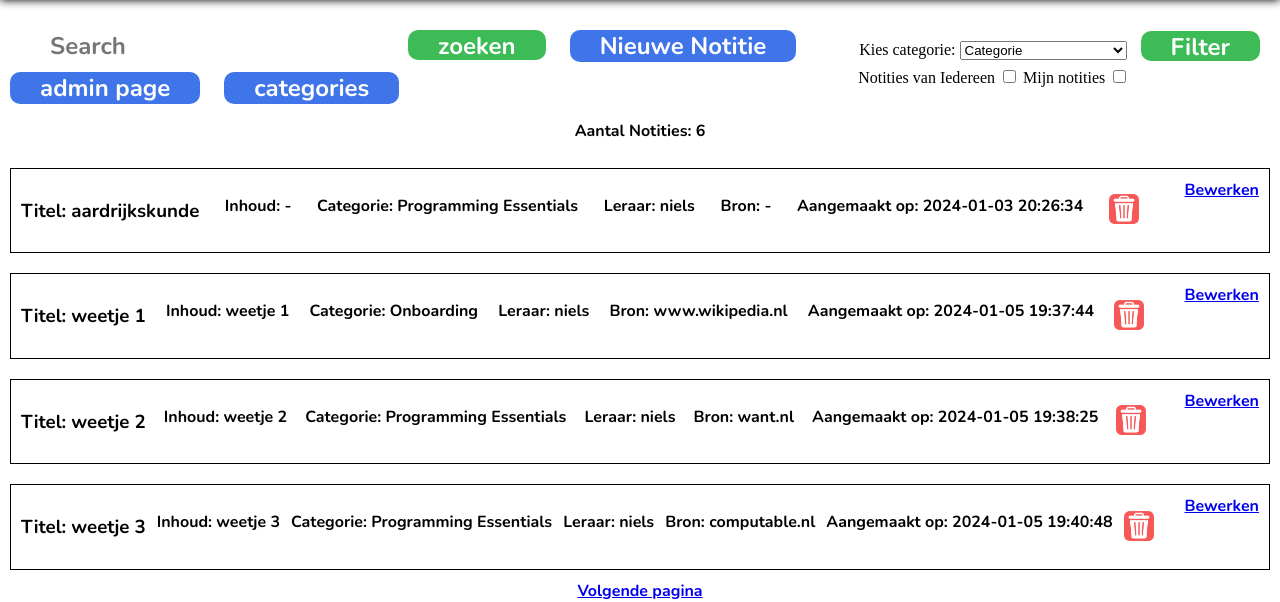
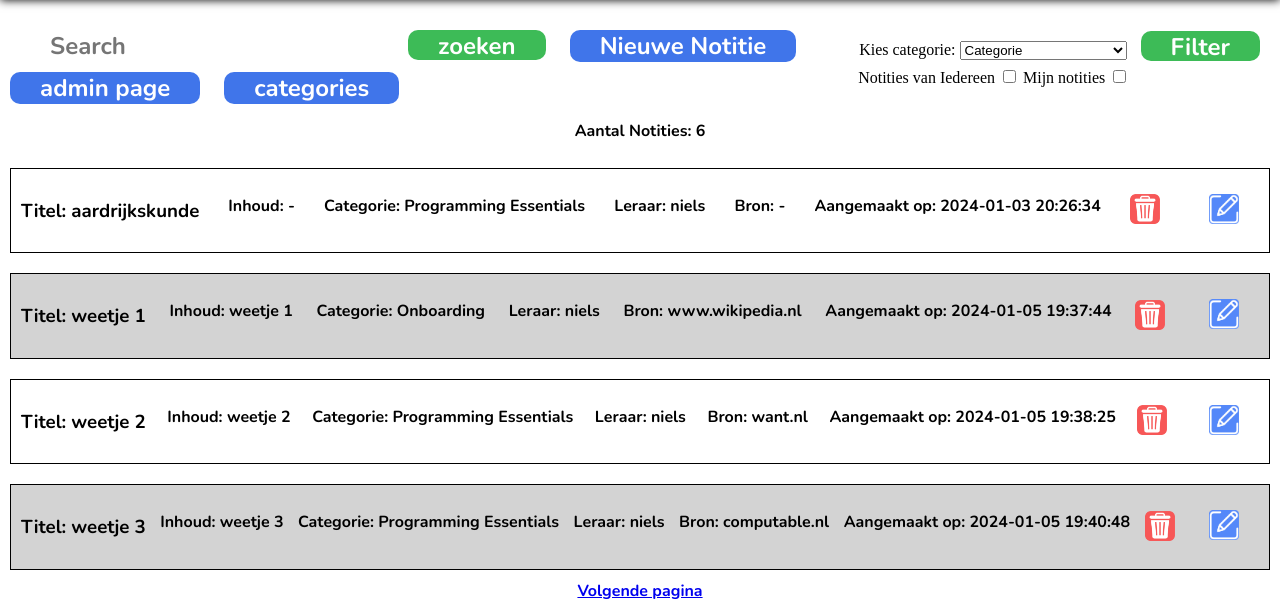
Before and after one commit to Adam-1052189/WP2_security, a Flask app: page /overzicht in a window 1280 px wide. Shown: the part 364-966 px from the top of the page. Run offline with Flask 3, Linux system fonts and the light colour scheme; the visitor is signed in with stand-in values (Sample User, id 1); data comes from the database, SQL or seed files in the repository; both versions use the stored data as it was after the commit.

Commit message:
CSS veranderd voor notities

```diff
--- a/Project_Files/static/Homepage_style.css
+++ b/Project_Files/static/Homepage_style.css
@@ -108,7 +108,7 @@ section p {
   font-size: 20px;
   font-family: 'Nunito';
 }
-.foto-toetsprocessen {
+.foto-homepage {
   display: block;
   margin-left: auto;
   margin-right: auto;
--- a/Project_Files/static/overzicht.css
+++ b/Project_Files/static/overzicht.css
@@ -128,6 +128,15 @@ section p {
     cursor: pointer;
     padding-right: 20px;
 }
+.button-edit {
+    background: none;
+    border: none;
+    padding: 0;
+    margin: 0;
+    cursor: pointer;
+    padding-right: 20px;
+    margin-top: 15px;
+}
 
 .delete-img {
     width: 30px;
@@ -139,3 +148,10 @@ section p {
     position: absolute;
     margin-left: -13px;
 }
+.note:nth-child(even) {
+  background-color: white;
+}
+
+.note:nth-child(odd) {
+  background-color: lightgray;
+}
--- a/Project_Files/templates/Overzicht_notities.html
+++ b/Project_Files/templates/Overzicht_notities.html
@@ -55,7 +55,7 @@
                             <img src="../static/delete_button.png" alt="verwijder" class="delete-img">
                         </button>
                         <a href="{{ url_for('edit_note', note_id=note[0]) }}" class="button-edit">
-                            Bewerken
+                            <img src="../static/edit_button.png" alt="bewerken" class="delete-img">
                         </a>
 
                         <input type="hidden" name="note_id" value="{{ note[0] }}">
--- a/Project_Files/templates/categories.html
+++ b/Project_Files/templates/categories.html
@@ -35,7 +35,8 @@
                             <td> {{ category.omschrijving }}</td>
                             <td> {{ category.date_created }}</td>
                             <td>
-                            <a href="{{ url_for('bewerk_categorie_pagina', category_id=category.category_id) }}">Bewerken</a>
+                            <a href="{{ url_for('bewerk_categorie_pagina', category_id=category.category_id) }}">
+                                <img src="../static/edit_button.png" alt="bewerken" class="editimg"></a>
                             </td>
                             <td>
                                 <form method="POST" action="{{ url_for('verwijder_categorie_main', category_id=category.category_id) }}">
```
Also changed, not shown: Project_Files/static/categoriesstyle.css (+13 -0 lines), Project_Files/templates/Homepage.html (+7 -7 lines), databases/testgpt.db.
